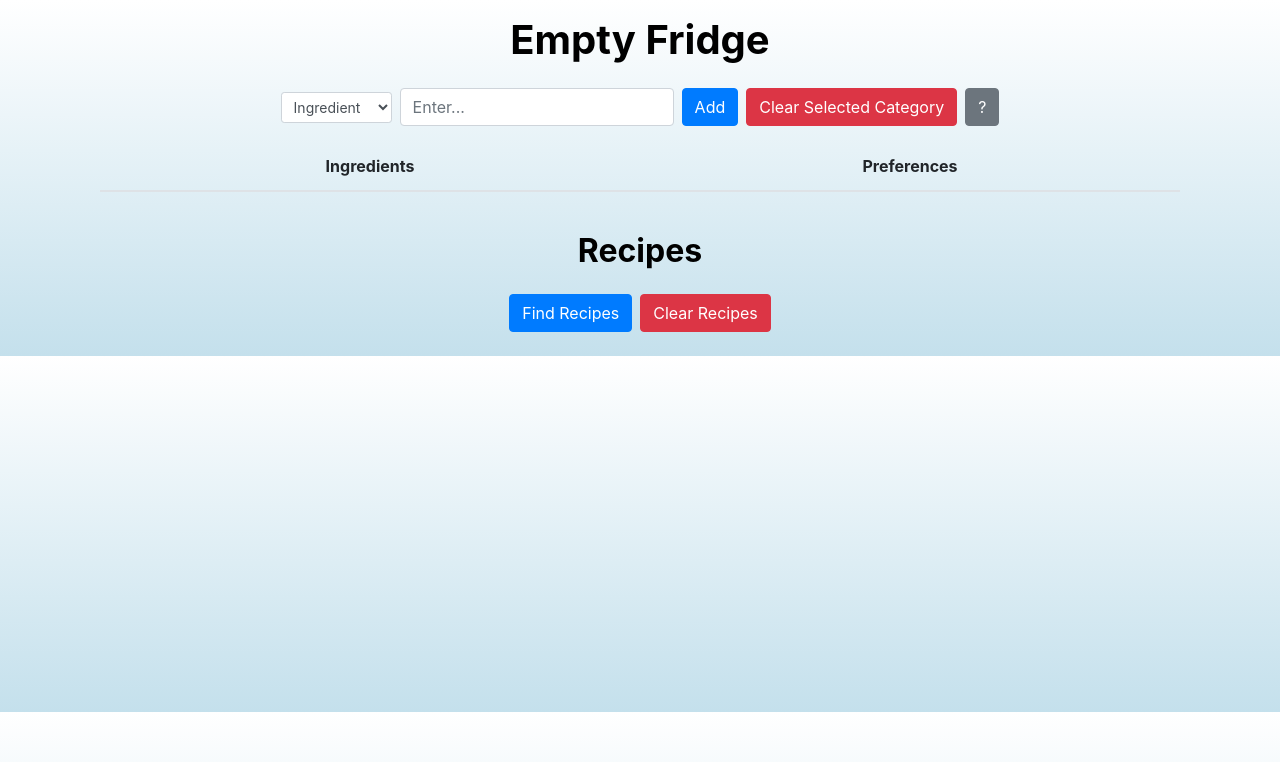
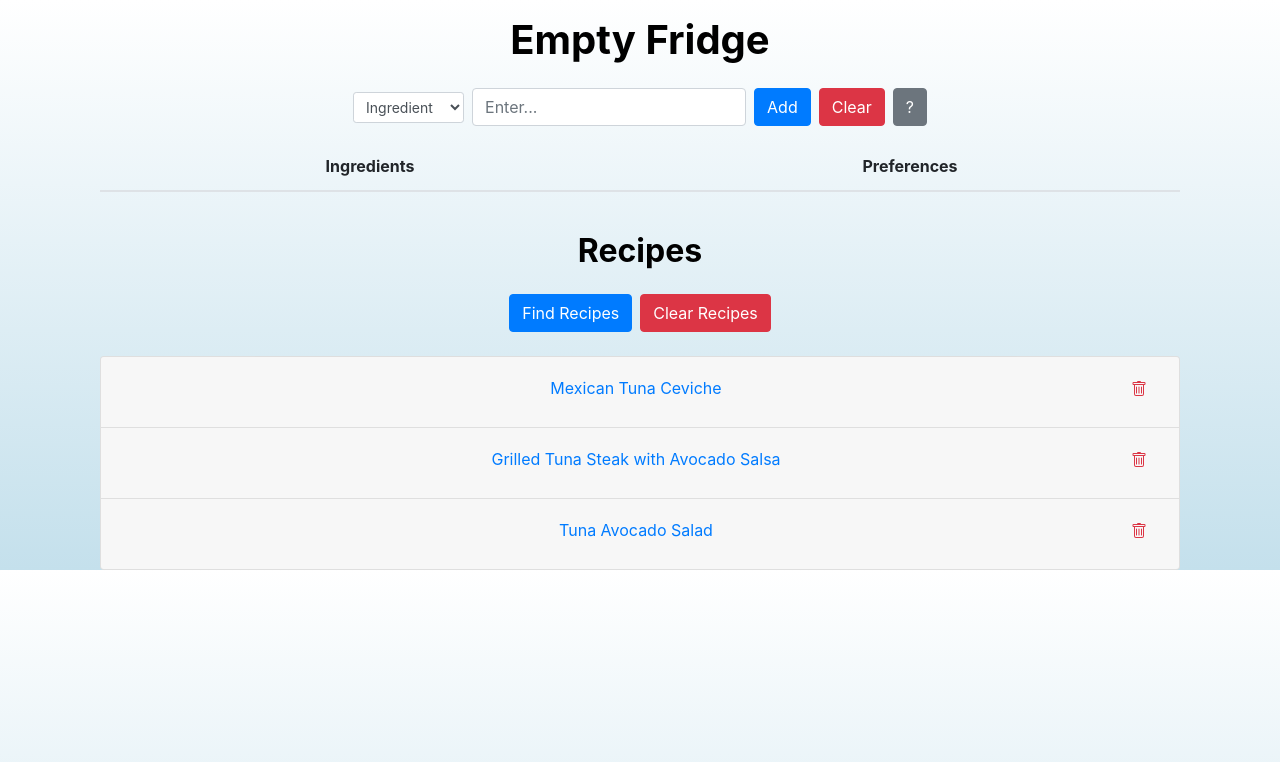
Before and after one commit to michaeloconnelliii/empty-fridge, a React (Create React App) app in the folder empty-my-fridge/: page / in a window 1280 px wide. Shown: the top 762 px of the page. Built offline with nearby package versions, Linux system fonts and the light colour scheme.

Commit message:
Remove button functionality on recipes.

```diff
--- a/empty-my-fridge/src/App.js
+++ b/empty-my-fridge/src/App.js
@@ -1,9 +1,15 @@
 import './App.css';
-import React, { useEffect, useRef, useState } from 'react';
+import React, { useState } from 'react';
 
-function RecipeAccordionElement({ recipe }) {
-  const ingredientUserHas = recipe.ingredients_user_has.join(", ");
-  const additionalIngredients = recipe.additional_ingredients_needed.join(", ");
+function RecipeAccordionElement({ recipe, setRecipes }) {
+  const ingredientUserHas = recipe.ingredients_user_has;
+  const additionalIngredients = recipe.additional_ingredients_needed;
+
+  function removeRecipe(recipeId) {
+    setRecipes( prevRecipes => {
+      return [...prevRecipes].filter( recipe => recipe.id !== recipeId);
+    });
+  }
 
   return (
     <div className='card'>
@@ -14,7 +20,8 @@ function RecipeAccordionElement({ recipe }) {
               { recipe.title }
             </button>
           </h3>
-          <button className='remove-recipe-btn btn btn-outline-danger border-0 position-absolute'>
+          <button className='remove-recipe-btn btn btn-outline-danger border-0 position-absolute'
+                  onClick={() => removeRecipe(recipe.id)}>
             <svg xmlns="http://www.w3.org/2000/svg" width="16" height="16" fill="currentColor" className="bi bi-trash" viewBox="0 0 16 16">
               <path d="M5.5 5.5A.5.5 0 0 1 6 6v6a.5.5 0 0 1-1 0V6a.5.5 0 0 1 .5-.5Zm2.5 0a.5.5 0 0 1 .5.5v6a.5.5 0 0 1-1 0V6a.5.5 0 0 1 .5-.5Zm3 .5a.5.5 0 0 0-1 0v6a.5.5 0 0 0 1 0V6Z"/>
               <path d="M14.5 3a1 1 0 0 1-1 1H13v9a2 2 0 0 1-2 2H5a2 2 0 0 1-2-2V4h-.5a1 1 0 0 1-1-1V2a1 1 0 0 1 1-1H6a1 1 0 0 1 1-1h2a1 1 0 0 1 1 1h3.5a1 1 0 0 1 1 1v1ZM4.118 4 4 4.059V13a1 1 0 0 0 1 1h6a1 1 0 0 0 1-1V4.059L11.882 4H4.118ZM2.5 3h11V2h-11v1Z"/>
@@ -27,9 +34,17 @@ function RecipeAccordionElement({ recipe }) {
           <h4 className='font-weight-bold'>Description</h4>
           <p>{ recipe.recipe_description }</p>
           <h4 className='font-weight-bold'>Ingredients You Have</h4>
-          <p>{ ingredientUserHas }</p>
+          <ul>
+            {ingredientUserHas.map(
+              ingredient => { return <li>{ingredient}</li> }
+            )}
+          </ul>
           <h4 className='font-weight-bold'>Inredients You Need</h4>
-          <p>{ additionalIngredients }</p>
+          <ul>
+            {additionalIngredients.map(
+                ingredient => { return <li>{ingredient}</li> }
+            )}
+          </ul>
         </div>
       </div>
     </div>
@@ -45,13 +60,14 @@ function RecipeSearchBar() {
   );
 }
 
-function RecipeAccordion({ recipes }) {
+function RecipeAccordion({ recipes, setRecipes }) {
   let RecipeAccordionElements = [];
   recipes.forEach((recipe) => {
     RecipeAccordionElements.push(
       <RecipeAccordionElement
         key = { recipe.id }
-        recipe = { recipe } />
+        recipe = { recipe }
+        setRecipes = { setRecipes } />
       );
     }
   );
@@ -67,14 +83,34 @@ function RecipeAccordion({ recipes }) {
   );
 }
 
-function UserPreference({ userInputList }) {
+function UserPreference({ userInput, setUserPreferences }) {
+
+  function removeUserPreference(userInputListElement, preferenceCategory) {
+    setUserPreferences( prevUserInput => {
+      const updatedUserInput = {...prevUserInput};
+      const preferenceArr = updatedUserInput.preferences;
+      const ingredientArr = updatedUserInput.ingredients;
+
+      if(preferenceCategory === 'Ingredient') {
+        updatedUserInput.ingredients = ingredientArr.filter(ingredient => ingredient !== userInputListElement);
+      } else if(preferenceCategory === 'Category') {
+        updatedUserInput.preferences = preferenceArr.filter(preference => preference !== userInputListElement);
+      }
+
+      return updatedUserInput;
+    });
+  }
+
   return (
-
+  <>
     <td className='text-wrap'>
       <div className='text-left text-break'>
-        {userInputList.map((userInputListElement, i = 0) => {
+        {userInput.ingredients.map((userInputListElement, i = 0) => {
           return <div key={`${userInputListElement}${i++}`}>
-                      <button type="button" className="close btn-close-white mr-1 float-left" aria-label="Close">
+                      <button type="button"
+                              className="close btn-close-white mr-1 float-left"
+                              aria-label="Close"
+                              onClick={() => removeUserPreference(userInputListElement, 'Ingredient')}>
                         <span aria-hidden="true">&times;</span>
                       </button>
                         {userInputListElement}
@@ -82,10 +118,27 @@ function UserPreference({ userInputList }) {
         })}
       </div>
     </td>
+
+    <td className='text-wrap'>
+      <div className='text-left text-break'>
+        {userInput.preferences.map((userInputListElement, i = 0) => {
+          return <div key={`${userInputListElement}${i++}`}>
+                      <button type="button"
+                              className="close btn-close-white mr-1 float-left"
+                              aria-label="Close"
+                              onClick={() => removeUserPreference(userInputListElement, 'Category')}>
+                        <span aria-hidden="true">&times;</span>
+                      </button>
+                        {userInputListElement}
+                  </div>
+        })}
+      </div>
+    </td>
+    </>
   );
 }
 
-function UserPreferenceTable({ userInput }) {
+function UserPreferenceTable({ userInput, setUserPreferences }) {
   return (
     <table className='table text-center'>
       <thead className='table-borderless'>
@@ -96,8 +149,8 @@ function UserPreferenceTable({ userInput }) {
       </thead>
       <tbody>
         <tr>
-          <UserPreference userInputList={ userInput.ingredients } />
-          <UserPreference userInputList={ userInput.preferences } />
+          <UserPreference userInput={ userInput }
+                          setUserPreferences={setUserPreferences} />
         </tr>
       </tbody>
     </table>
@@ -151,7 +204,7 @@ function UserPreferenceSearchBar({setUserPreferences}) {
       <input value={preferenceInput} type="text" className="form-control mr-2" placeholder="Enter..." maxLength='200' onChange={(e) => setPreferenceInput(e.target.value)} />
       <div className='ml-md-0 ml-sm-5'>
         <button className="btn btn-primary mr-2 ml-md-0 ml-sm-3" type='button' onClick={addUserPreference}>Add</button>
-        <button className="btn btn btn-danger mr-2" type='button' onClick={clearUserPreferences}>Clear Selected Category</button>
+        <button className="btn btn btn-danger mr-2" type='button' onClick={clearUserPreferences}>Clear</button>
         <button className="btn btn-secondary" title="Help">?</button>
       </div>
     </form>
@@ -159,23 +212,26 @@ function UserPreferenceSearchBar({setUserPreferences}) {
 }
 
 function FilterableUserPreferenceTable({userInput, setUserPreferences}) {
+
+
   return (
     <div className='container'>
       <UserPreferenceSearchBar setUserPreferences={setUserPreferences} />
-      <UserPreferenceTable userInput={userInput} />
+      <UserPreferenceTable userInput={userInput}
+                           setUserPreferences={setUserPreferences} />
     </div>
   )
 }
 
-function FilterableRecipeTable() {
+function FilterableRecipeTable({recipeInput}) {
   const [userPreferences, setUserPreferences] = useState({ 'ingredients': [], 'preferences': [] });
-  const [recipes, setRecipes] = useState([]);
+  const [recipes, setRecipes] = useState(recipeInput);
 
   return (
     <div className='container'>
       <h1 className='mb-4 mt-3 text-center font-weight-bold'>Empty Fridge</h1>
       <FilterableUserPreferenceTable userInput={userPreferences} setUserPreferences={setUserPreferences} />
-      <RecipeAccordion recipes={recipes} />
+      <RecipeAccordion recipes={recipes} setRecipes={setRecipes} />
     </div>
   );
 }
@@ -210,5 +266,5 @@ const RECIPES = [
 ];
 
 export default function App() {
-  return <FilterableRecipeTable recipes={RECIPES} data={USER_INPUT_DATA} />;
+  return <FilterableRecipeTable recipeInput={RECIPES} />;
 }
```
